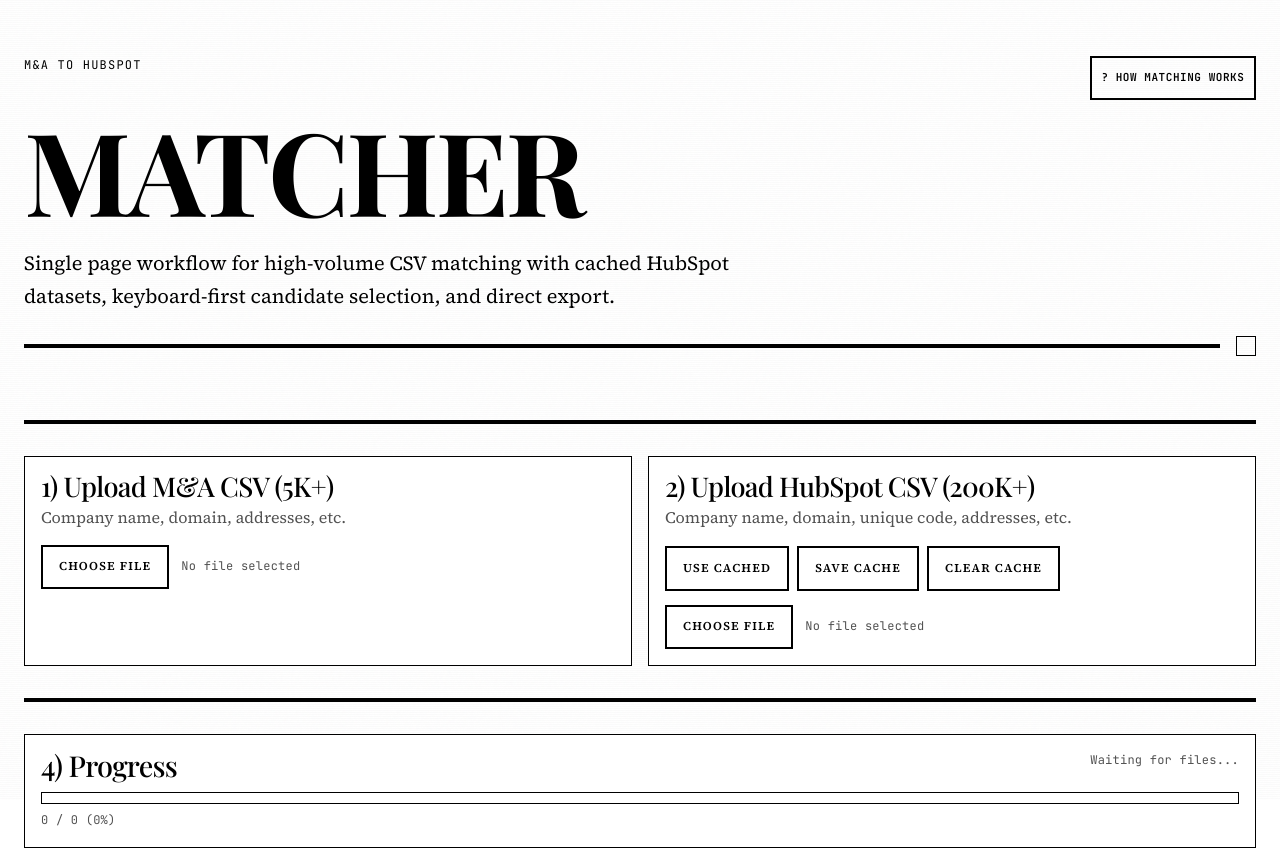
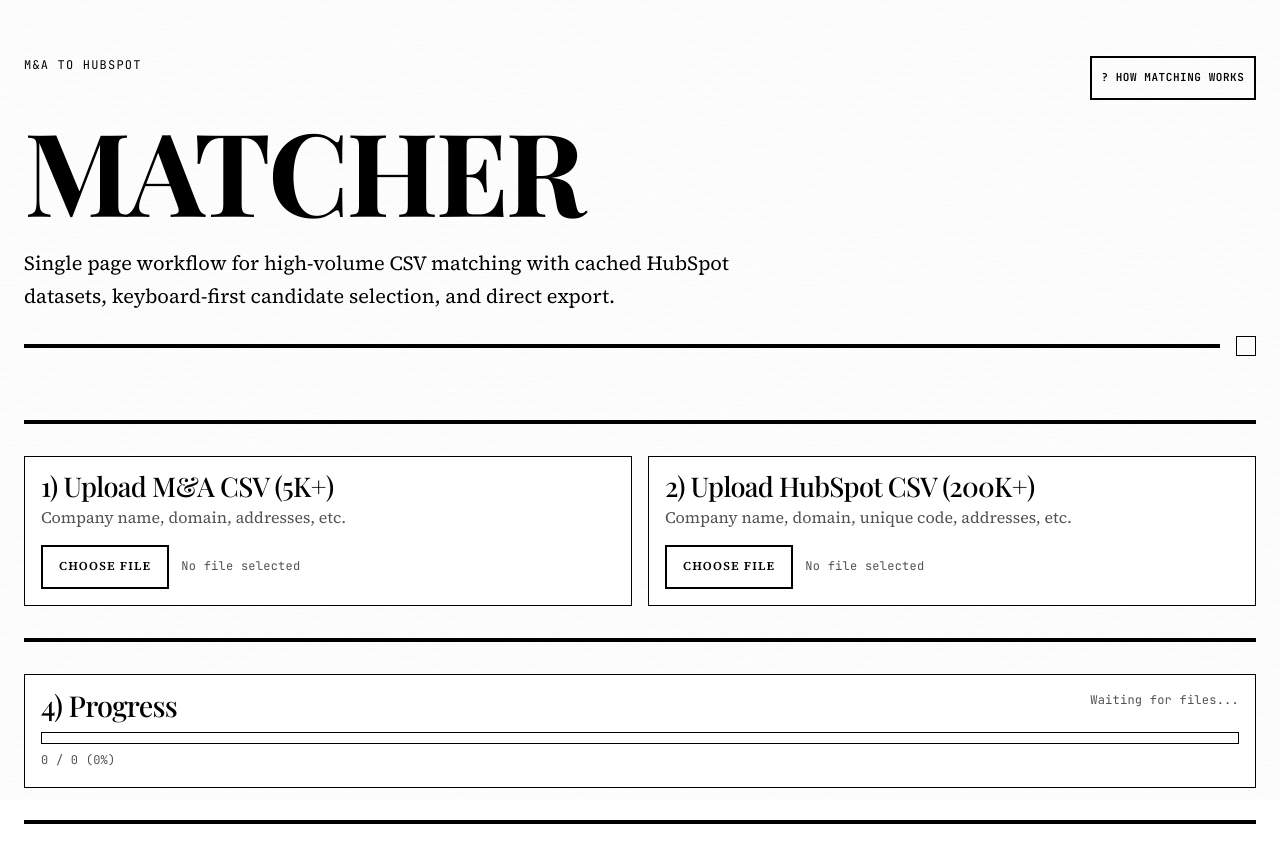
Before and after one commit to lukibells14/ma-hubspot-matcher, a React (Vite) app: page / in a window 1280 px wide. Shown: the top 849 px of the page. Built offline with nearby package versions, Linux system fonts and the light colour scheme; the HTML template or start-up script is replaced by a standard one; a web font is replaced by a local one.

Commit message:
feat: remove HubSpot cache feature (Use Cache, Save Cache, Clear Cache)
Feature removed as it is no longer needed — users can export remaining
unreviewed records and re-upload on the next session instead.

Co-Authored-By: Lenard Luke Llanillo <lukellanillo@gmail.com>

```diff
--- a/src/App.tsx
+++ b/src/App.tsx
@@ -2,7 +2,6 @@
 import type { RowObject, ColumnMapping, DisplayFieldSelection, CandidateDisplay, SelectionRow, BatchMatchItem, BatchMatchResult, CustomColumn } from "./types";
 
 import { parseCsvFile } from "./utils/csv";
-import { loadHubspotCache, saveHubspotCache, clearHubspotCache } from "./utils/storage";
 import { exportSelectionsToXlsx, exportRemainingToCsv } from "./utils/export";
 import { applyCustomColumns } from "./utils/customColumns";
 import { runBatchMatch, previewZeroCandidateCount } from "./utils/batchMatch";
@@ -39,7 +38,6 @@
   const [maCols, setMaCols] = useState<string[]>([]);
   const [hubRows, setHubRows] = useState<RowObject[]>([]);
   const [hubCols, setHubCols] = useState<string[]>([]);
-  const [hubCacheInfo, setHubCacheInfo] = useState<string>("");
 
   const [mapping, setMapping] = useState<ColumnMapping>({ maName: "", hubName: "" });
   const [fields, setFields] = useState<DisplayFieldSelection>({ maFields: [], hubFields: [], showHubFoundBy: true });
@@ -207,15 +205,6 @@
       setStatus(`Manual review: ${(currentQueuePos + 1).toLocaleString()}/${matchingQueue.length.toLocaleString()}${autoNote}`);
     }
   }, [currentQueuePos, matchingQueue.length, stage, batchAutoCount]);
-
-  useEffect(() => {
-    (async () => {
-      const cache = await loadHubspotCache();
-      if (cache?.rows?.length) {
-        setHubCacheInfo(`Cached HubSpot: ${cache.rows.length.toLocaleString()} rows (saved ${new Date(cache.savedAt).toLocaleString()})`);
-      }
-    })();
-  }, []);
 
   const canStart = useMemo(() => {
     return maRows.length > 0 && hubRows.length > 0 && mapping.maName && mapping.hubName;
@@ -646,54 +635,8 @@
             setStatus(`HubSpot loaded: ${parsed.rows.length.toLocaleString()} rows`);
             setStage(maRows.length ? "ready" : "upload");
           }}
-          right={
-            <div style={{ display: "flex", gap: "0.5rem", flexWrap: "wrap", justifyContent: "flex-end" }}>
-              <Button
-                onClick={async () => {
-                  setHubFilename("HubSpot (cached)");
-                  const cache = await loadHubspotCache();
-                  if (!cache?.rows?.length) return setStatus("No cached HubSpot dataset found.");
-                  setHubRows(cache.rows);
-                  setHubCols(cache.columns);
-                  setHubCacheInfo(`Cached HubSpot: ${cache.rows.length.toLocaleString()} rows (saved ${new Date(cache.savedAt).toLocaleString()})`);
-                  setStatus(`Loaded cached HubSpot: ${cache.rows.length.toLocaleString()} rows`);
-                  setStage(maRows.length ? "ready" : "upload");
-                }}
-              >
-                Use Cached
-              </Button>
-
-              <Button
-                onClick={async () => {
-                  if (!hubRows.length) return setStatus("Upload HubSpot first, then Save Cache.");
-                  await saveHubspotCache({ savedAt: Date.now(), columns: hubCols, rows: hubRows });
-                  setHubCacheInfo(`Cached HubSpot: ${hubRows.length.toLocaleString()} rows (saved ${new Date().toLocaleString()})`);
-                  setStatus("Saved HubSpot dataset to cache (IndexedDB).");
-                }}
-              >
-                Save Cache
-              </Button>
-
-              <Button
-                onClick={async () => {
-                  setHubFilename("");
-                  await clearHubspotCache();
-                  setHubCacheInfo("");
-                  setStatus("Cleared HubSpot cache.");
-                }}
-              >
-                Clear Cache
-              </Button>
-            </div>
-          }
         />
       </section>
-
-      {hubCacheInfo && (
-        <div className="ds-card-muted" style={{ marginTop: "1rem" }}>
-          <span className="ds-meta">{hubCacheInfo}</span>
-        </div>
-      )}
 
       {(maRows.length > 0 && hubRows.length > 0) && (
         <>
```
